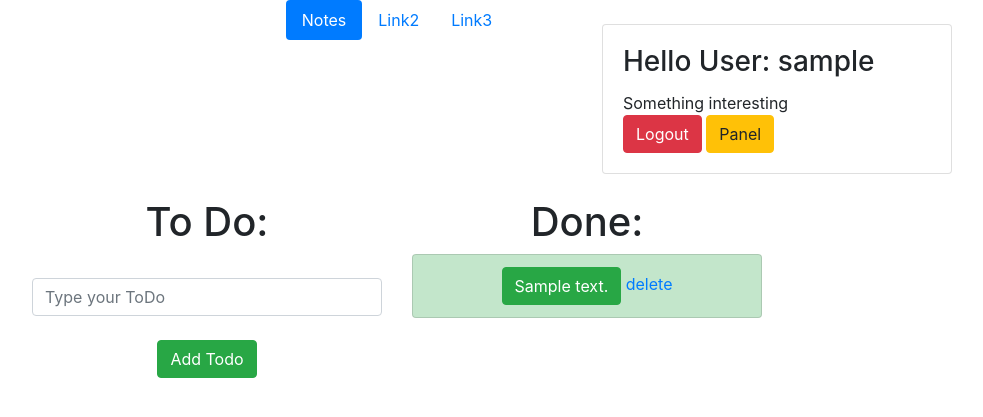
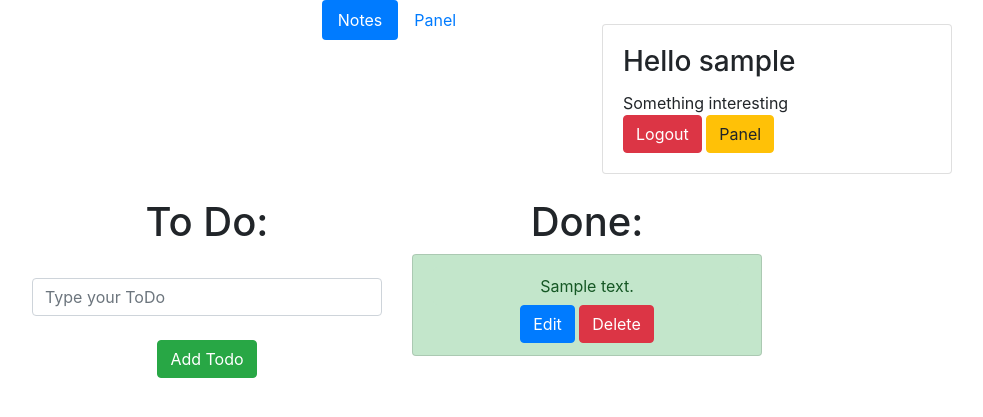
Before and after one commit to matix0508/ToDoFlask, a Flask app: page / in a window 1280 px wide. Shown: the top 417 px of the page, without its empty margins (243-1226 px from the left). Run offline with Flask 2, Linux system fonts and the light colour scheme; a user stored in the database is signed in; tables that the repository leaves empty hold one stand-in row (values such as "Sample post"); some libraries are stand-ins or nearby versions.

Commit message:
login, admin panel

```diff
--- a/app.py
+++ b/app.py
@@ -9,7 +9,6 @@ app.config['SQLALCHEMY_TRACK_MODIFICATIONS'] = False
 
 
 db = SQLAlchemy(app)
-# db.create_all()
 
 
 login_manager = LoginManager()
--- a/models.py
+++ b/models.py
@@ -13,7 +13,7 @@ class User(db.Model, UserMixin):
     admin = db.Column(db.Boolean, default=False, nullable=False)
 
     def __repr__(self):
-        return f"User: {self.username}"
+        return f"{self.username}"
 
     def set_password(self, password):
         self.password_hash = generate_password_hash(password)
@@ -29,4 +29,4 @@ class Todo(db.Model):
     owner = db.Column(db.Integer, db.ForeignKey('user.id'))
 
     def __repr__(self):
-        return f"{self.todo_text}"
+        return f"{self.todo_text}, by {User.query.get(self.owner)}"
--- a/routes.py
+++ b/routes.py
@@ -15,6 +15,7 @@ def load_user(id):
 def unauthorized():
     return "You have no power here"
 
+
 @app.route('/logout')
 @login_required
 def logout():
@@ -30,6 +31,7 @@ def login():
     if form.validate_on_submit():
         user = User.query.filter_by(username=form.username.data).first()
         if user is None or not user.check_password(form.password.data):
+            return redirect(url_for('panel'))
             flash("Invalid username or password")
             return redirect(url_for('login'))
         login_user(user, remember=form.remember.data)
@@ -97,4 +99,12 @@ def panel():
         return redirect(url_for('unauthorized'))
     models = [User, Todo]
     names = ["User", "Todo"]
-    return "panel"
+    return render_template('panel.html', models=models, names=names, items=len(names), panel=True)
+
+
+@app.route('/panel/add_user')
+@login_required
+def add_user():
+    if not current_user.admin:
+        return redirect(url_for('unauthorized'))
+    fields = ["User"]
--- a/templates/base.html
+++ b/templates/base.html
@@ -20,12 +20,16 @@
                 <div class="nav-item">
                     <a class="nav-link {% if notes %} active {% endif %}" href="{{ url_for('index') }}">Notes</a>
                 </div>
-                <div class="nav-item">
-                    <a class="nav-link" href="#">Link2</a>
-                </div>
-                <div class="nav-item">
-                    <a class="nav-link" href="#">Link3</a>
-                </div>
+                {% if current_user.is_authenticated %}
+                    {% if current_user.admin %}
+                        <div class="nav-item">
+                            <a class="nav-link {% if panel %} active {% endif %}" href="{{ url_for('panel') }}">Panel</a>
+                        </div>
+                    {% endif %}
+                {% endif %}
+{#                <div class="nav-item">#}
+{#                    <a class="nav-link" href="#">Link3</a>#}
+{#                </div>#}
 
             </nav>
         </div>
@@ -46,7 +50,7 @@
                         </div>
                         <a href="{{ url_for('logout') }}" class="btn btn-danger">Logout</a>
                         {% if current_user.admin %}
-                            <a href="#" class="btn btn-warning">Panel</a>
+                            <a href="{{ url_for('panel') }}" class="btn btn-warning">Panel</a>
                         {% endif %}
                     </div>
                 </div>
--- a/templates/index.html
+++ b/templates/index.html
@@ -13,12 +13,16 @@
                     {% for todo in todos %}
                         {% if not todo.done %}
                         <li class="list-group-item">
-                            <a class="btn btn-primary" href="{{ url_for('check_todo', todo_id=todo.id) }}">
-                                {{ todo }}
+                            <a class="list-group-item-action btn" href="{{ url_for('check_todo', todo_id=todo.id) }}">
+                                {{ todo.todo_text }}
                             </a>
 
-                            <a href="{{ url_for('remove_todo', todo_id=todo.id) }}">
-                                delete
+                            <a class="btn btn-primary" href="#">
+                                Edit
+                            </a>
+
+                            <a class="btn btn-danger" href="{{ url_for('remove_todo', todo_id=todo.id) }}">
+                                Delete
                             </a>
                         </li>
                         {% endif %}
@@ -46,11 +50,16 @@
                         {% for todo in todos %}
                             {% if todo.done %}
                             <li class="list-group-item list-group-item-success">
-                                <a class="btn btn-success" href="{{ url_for('uncheck_todo', todo_id=todo.id) }}">
-                                    {{ todo }}
+                                <a class="list-group-item-action btn list-group-item-success" href="{{ url_for('uncheck_todo', todo_id=todo.id) }}">
+                                {{ todo.todo_text }}
                                 </a>
-                                <a href="{{ url_for('remove_todo', todo_id=todo.id) }}">
-                                    delete
+
+                                <a class="btn btn-primary" href="#">
+                                    Edit
+                                </a>
+
+                                <a class="btn btn-danger" href="{{ url_for('remove_todo', todo_id=todo.id) }}">
+                                    Delete
                                 </a>
                             </li>
                             {% endif %}
```
Also changed, not shown: templates/login.html (+25 -12 lines), templates/panel.html (added, +30 -0 lines).
